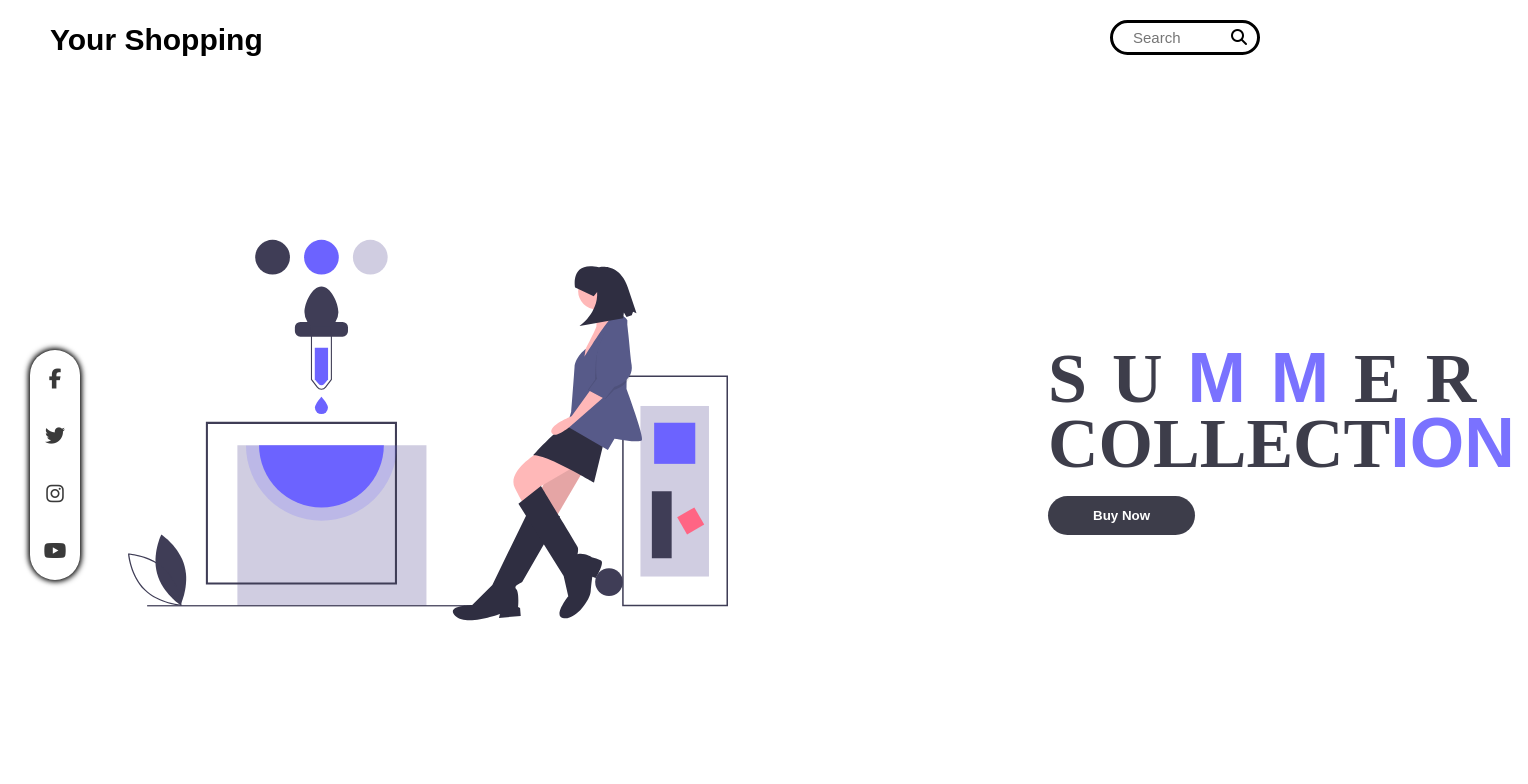
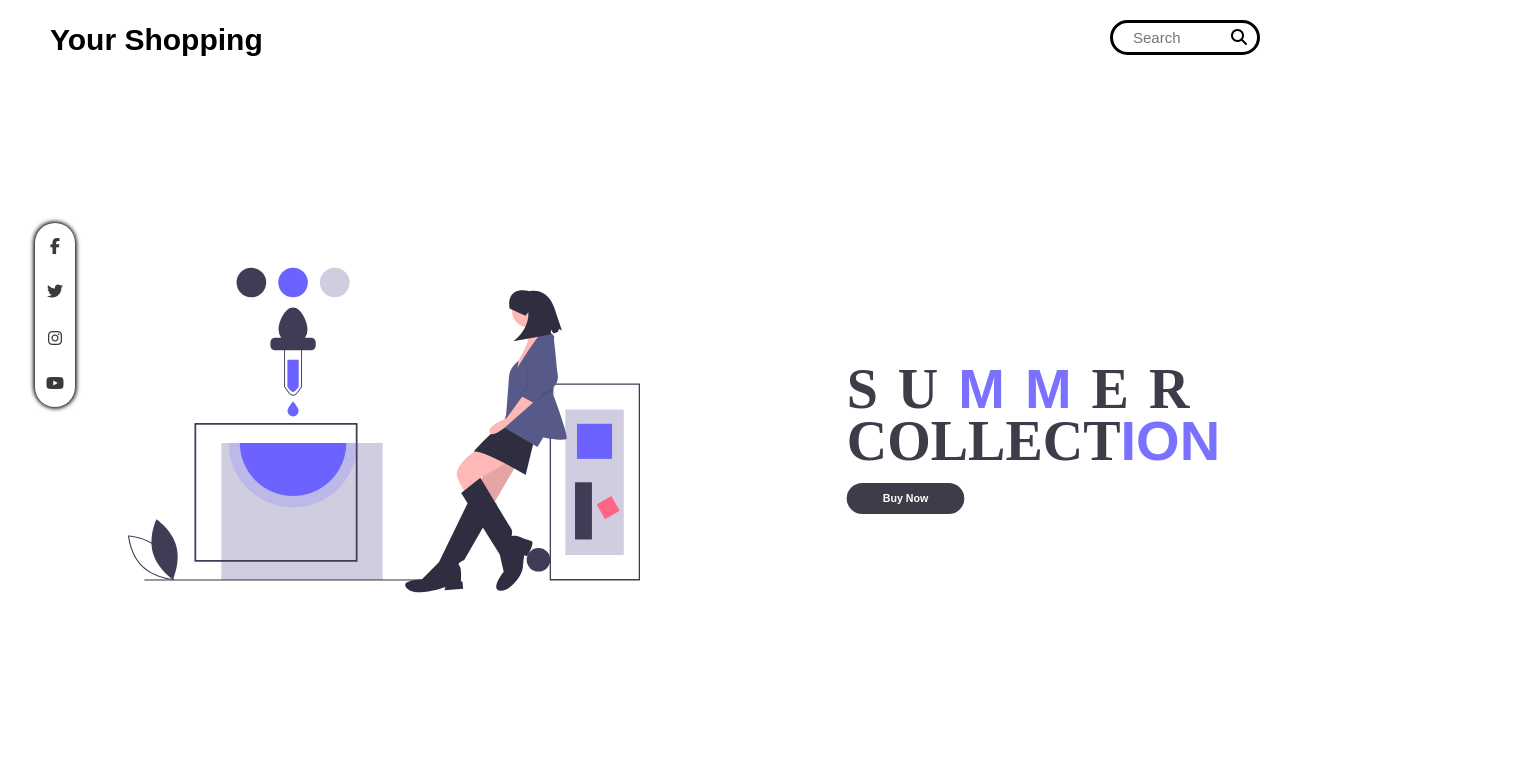
Before and after one commit to Shakil-Ahmed-Shawon/Small-Ecommerce, a plain HTML site: page index.html in a window 1280 px wide. Shown: the top 784 px of the page, 1528 px wide, since content can reach past the window. Drawn offline with nearby package versions, Linux system fonts and the light colour scheme.

Commit message:
Add media for laptop

```diff
--- a/ecommerce.css
+++ b/ecommerce.css
@@ -463,3 +463,32 @@ footer .fot{
 }
 
                     /* Footer- End */
+
+                    /* Media - start */
+
+    /* For 14 Inch Display */
+
+@media (max-width: 1900px){
+    .banner-image{
+        width: 40%;
+    }
+
+
+
+    .banner-text{
+        margin-left: 15%;
+        transform: scale(0.8);
+    }
+
+
+    .box-h3{
+        width: 100px;
+    }
+
+    .social{
+        position: fixed;
+        top: 200px;
+        transform: scale(0.8);
+     }
+
+}
```
